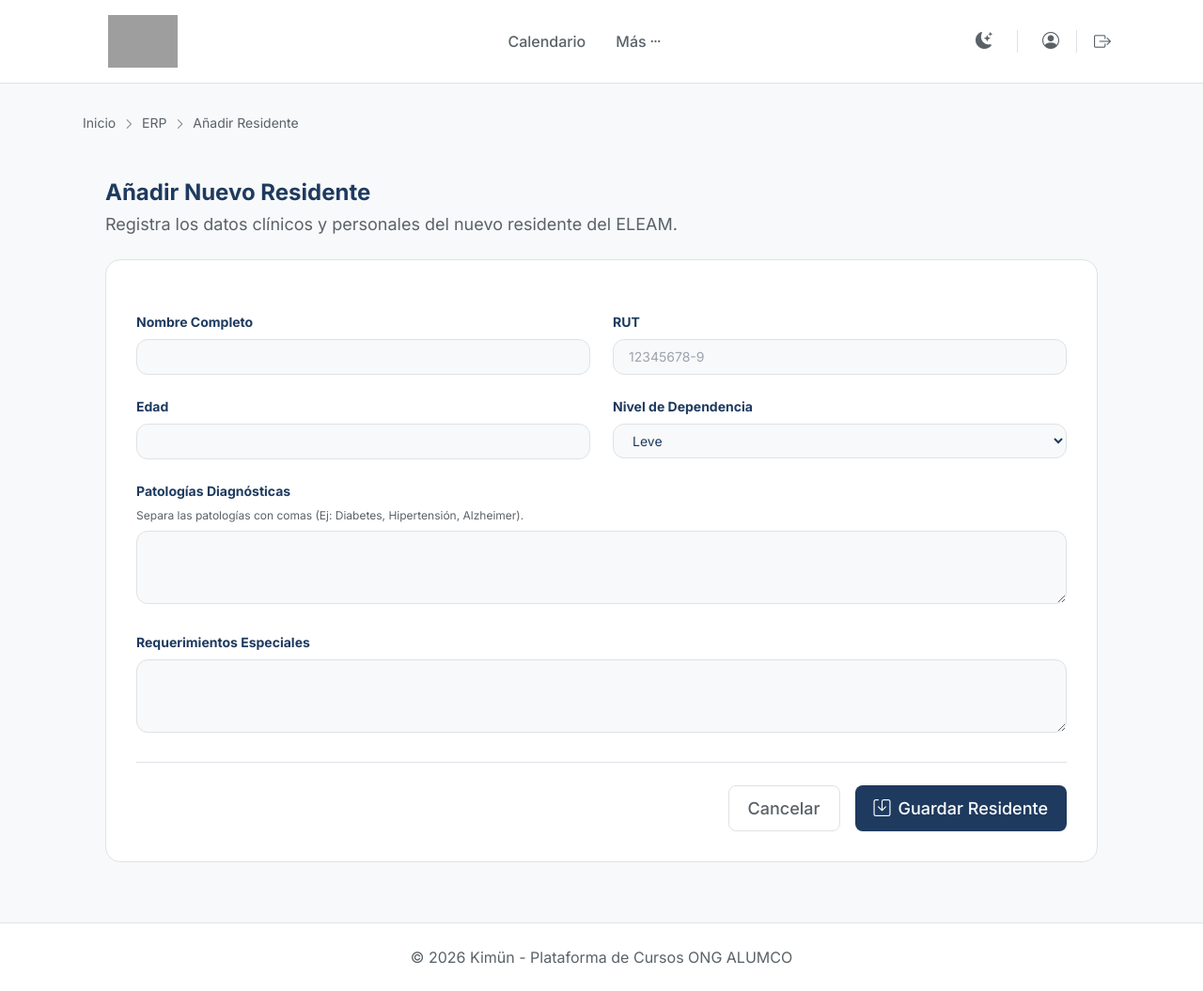
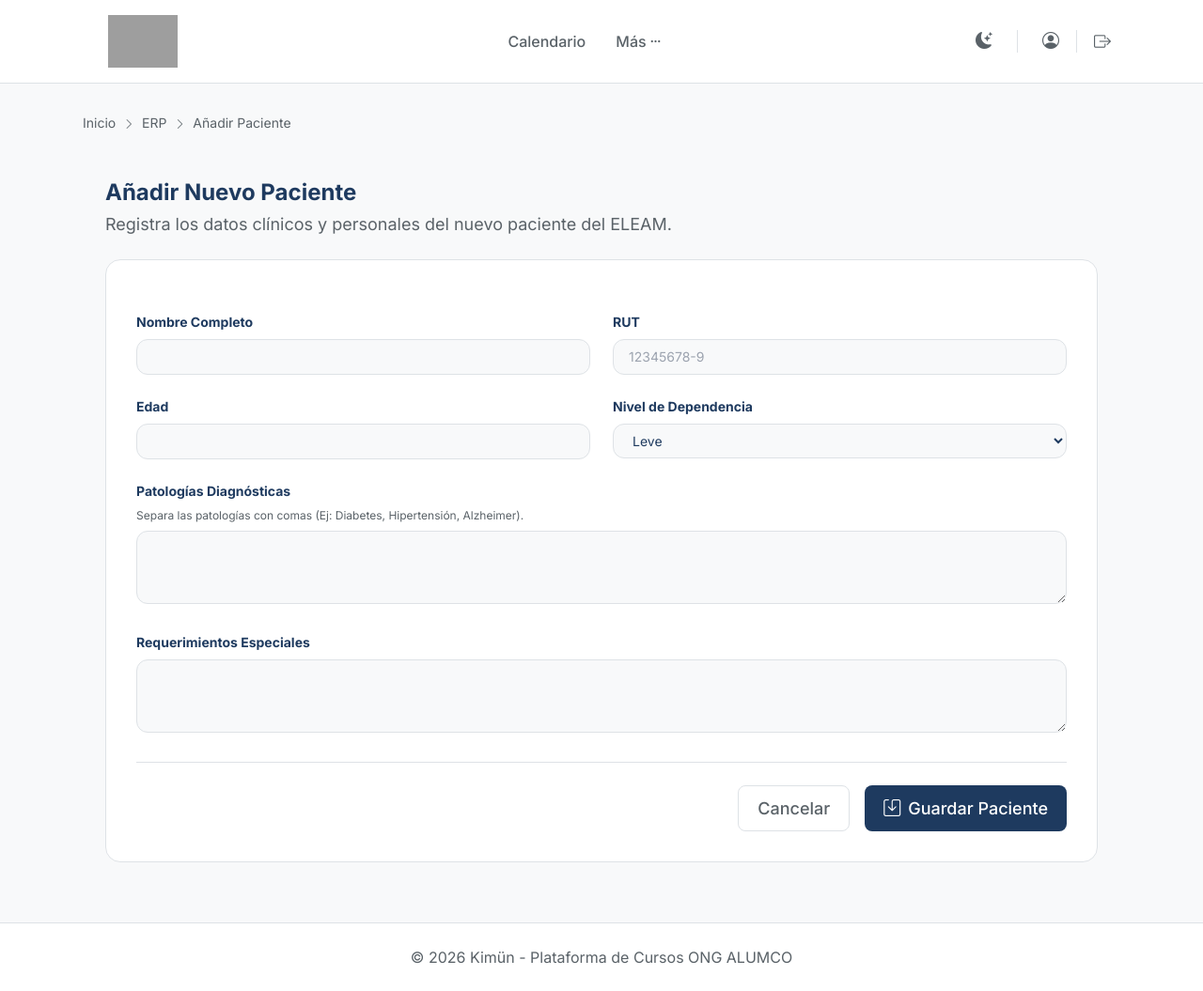
Before and after one commit to matverflo/kimun3, a Django app: template pacientes/templates/pacientes/crear_paciente.html in a window 1280 px wide. Shown: the whole page at 94% size. Run offline with Django 5.2, Linux system fonts and the light colour scheme; the template is opened without the code that fills it, so the values that code supplies are empty; some libraries are stand-ins or nearby versions; grey boxes are pictures that could not be loaded.

Commit message:
chore: Rename 'residente' to 'paciente' across the platform and update IA dashboard title

```diff
--- a/pacientes/templates/pacientes/crear_paciente.html
+++ b/pacientes/templates/pacientes/crear_paciente.html
@@ -1,6 +1,6 @@
 {% extends 'base.html' %}
 
-{% block title %}Añadir Residente - Kimün{% endblock %}
+{% block title %}Añadir Paciente - Kimün{% endblock %}
 
 {% block breadcrumbs %}
 <nav class="text-sm mb-4" style="color: var(--color-text-secondary);">
@@ -8,16 +8,16 @@
     <i class="bi bi-chevron-right text-xs mx-1"></i>
     <a href="{% url 'pacientes:dashboard_erp' %}">ERP</a>
     <i class="bi bi-chevron-right text-xs mx-1"></i>
-    <span>Añadir Residente</span>
+    <span>Añadir Paciente</span>
 </nav>
 {% endblock %}
 
 {% block content %}
 <div class="max-w-7xl mx-auto px-4 md:px-6 py-8 fade-in">
     <div class="mb-6">
-        <h1 class="text-2xl font-bold" style="color: var(--color-text);">Añadir Nuevo Residente</h1>
+        <h1 class="text-2xl font-bold" style="color: var(--color-text);">Añadir Nuevo Paciente</h1>
         <p class="mt-1" style="color: var(--color-text-secondary);">
-            Registra los datos clínicos y personales del nuevo residente del ELEAM.
+            Registra los datos clínicos y personales del nuevo paciente del ELEAM.
         </p>
     </div>
 
@@ -88,7 +88,7 @@
                     Cancelar
                 </a>
                 <button type="submit" class="btn-primary px-5 py-2.5 rounded-lg font-medium">
-                    <i class="bi bi-save me-2"></i>Guardar Residente
+                    <i class="bi bi-save me-2"></i>Guardar Paciente
                 </button>
             </div>
         </form>
--- a/pacientes/views.py
+++ b/pacientes/views.py
@@ -58,10 +58,10 @@ def crear_paciente(request):
                 patologias=patologias,
                 requerimientos_especiales=requerimientos
             )
-            messages.success(request, f'Residente {nombre_completo} creado correctamente.')
+            messages.success(request, f'Paciente {nombre_completo} creado correctamente.')
             return redirect('pacientes:dashboard_erp')
         except Exception as e:
-            messages.error(request, f'Error al crear residente: {str(e)}')
+            messages.error(request, f'Error al crear paciente: {str(e)}')
 
     return render(request, 'pacientes/crear_paciente.html')
 
--- a/reportes/services.py
+++ b/reportes/services.py
@@ -108,7 +108,7 @@ def obtener_analisis_institucional(tipo_analisis):
 
         INSTRUCCIONES CLAVES:
         Tu justificación debe ser extremadamente específica, empírica y basada en los datos provistos.
-        Debes seguir esta estructura de pensamiento para justificar: "Actualmente no contamos con ningún curso sobre [Tema]. Tenemos [N] residentes que sufren de [Patología/Condición], por lo que este curso ayudaría específicamente a [Acción clínica o beneficio concreto]."
+        Debes seguir esta estructura de pensamiento para justificar: "Actualmente no contamos con ningún curso sobre [Tema]. Tenemos [N] pacientes que sufren de [Patología/Condición], por lo que este curso ayudaría específicamente a [Acción clínica o beneficio concreto]."
         No des respuestas genéricas. Cruza la falta de cursos con las necesidades médicas de la población.
 
         Devuelve EXACTAMENTE un objeto JSON válido con este esquema, sin texto extra:
@@ -118,7 +118,7 @@ def obtener_analisis_institucional(tipo_analisis):
             {
               "titulo_sugerido": "Nombre de un curso nuevo altamente específico",
               "habilidad_faltante": "Técnica, protocolo o habilidad clínica exacta que falta en el catálogo",
-              "justificacion": "Justificación basada en datos (ej: 'No hay curso sobre manejo de gastrostomía. 12 residentes requieren alimentación enteral, y esto ayudaría a reducir IAAS...')"
+              "justificacion": "Justificación basada en datos (ej: 'No hay curso sobre manejo de gastrostomía. 12 pacientes requieren alimentación enteral, y esto ayudaría a reducir IAAS...')"
             }
           ]
         }
--- a/reportes/templates/reportes/dashboard_ia.html
+++ b/reportes/templates/reportes/dashboard_ia.html
@@ -395,7 +395,7 @@
             <div class="space-y-4" x-data="{ searchPaciente: '', filterDependencia: '' }">
                 <div class="flex items-center gap-2 mb-2">
                     <i class="bi bi-person-heart text-emerald-500 text-xl"></i>
-                    <h3 class="text-lg font-bold text-gray-800 dark:text-gray-100">Selecciona un paciente para asignar cuidador con IA</h3>
+                    <h3 class="text-lg font-bold text-gray-800 dark:text-gray-100">Selecciona un paciente para asignar cuidador compatible con IA</h3>
                 </div>
 
                 <!-- Filtros (Alpine) -->
```
